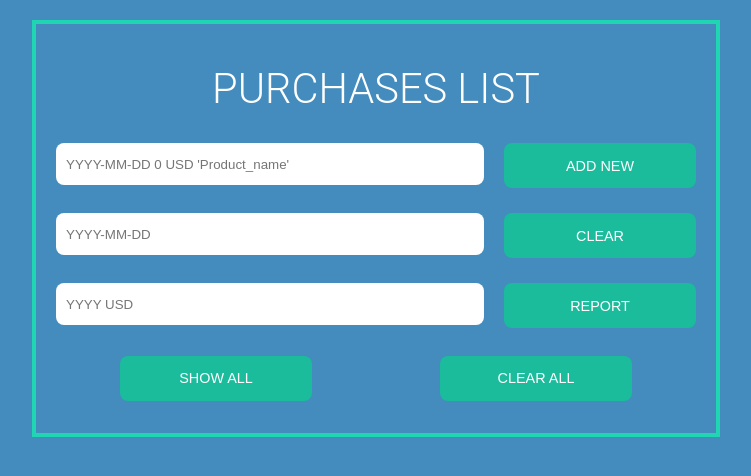
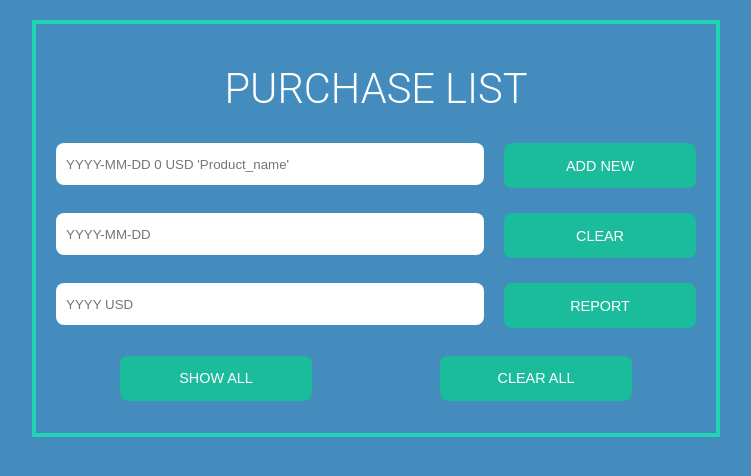
Before and after one commit to IrynaMukhina/Summer_Camp_Test_Problem_Mukhina, a React app: page src/index.html in a window 1280 px wide. Shown: the whole page, without its empty margins (264-1015 px from the left). Built offline with nearby package versions, Linux system fonts and the light colour scheme.

Commit message:
corrected header

```diff
--- a/src/index.html
+++ b/src/index.html
@@ -9,7 +9,7 @@
 <body>
   <div id="root">
     <div class="main-wrapper flex">
-        <h1 class="title">Purchases List</h1>
+        <h1 class="title">Purchase List</h1>
         <div class="action-wrapper">
           <input type="text" placeholder="YYYY-MM-DD 0 USD 'Product_name'" class="action-text" id="add">
           <button id="add-btn">Add New</button>
```
